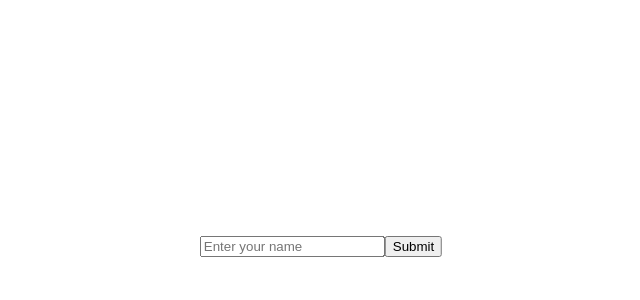
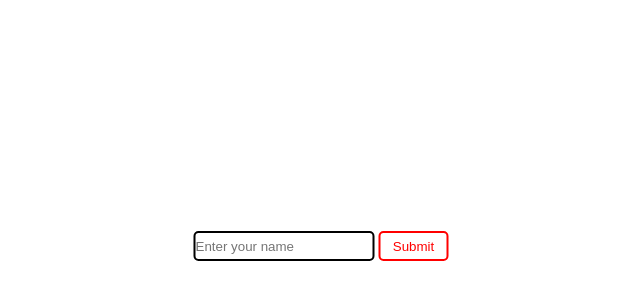
Before and after one commit to wizzfizz94/frontend-app-example, a React (Create React App) app: page / in a window 1280 px wide. Shown: the part 154-454 px from the top of the page, without its empty margins (319-959 px from the left). Built offline with nearby package versions, Linux system fonts and the light colour scheme.

Commit message:
Added some input and button and header styling.

```diff
--- a/src/App.css
+++ b/src/App.css
@@ -5,3 +5,28 @@
   transform: translate(-50%, -50%);
   text-align: center;
 }
+
+.button {
+  height: 30px;
+  width: 70px;
+  background: none;
+  border: 2px solid red;
+  color: red;
+}
+
+.button:hover {
+  border: 4px solid red;
+  font-weight: bold;
+}
+
+.button, .input {
+  margin: 2px;
+  border-radius: 5px;
+}
+
+.input {
+  background: none;
+  border: 2px solid black;
+  height: 26px;
+  padding: 0;
+}
--- a/src/NameForm.js
+++ b/src/NameForm.js
@@ -9,8 +9,8 @@ function NameForm({ setNameHandler }) {
       navigate("/search");
       e.preventDefault();
     }}>
-      <input onChange={e => setNameHandler(e.target.value)} placeholder="Enter your name" />
-      <input type="submit" value="Submit" />
+      <input className="input" onChange={e => setNameHandler(e.target.value)} placeholder="Enter your name" />
+      <input className="button" type="submit" value="Submit" />
     </form>
   );
 }
--- a/src/Search.js
+++ b/src/Search.js
@@ -14,15 +14,15 @@ function Search({ name }) {
 
   return (
     <>
-      <h1>Hello {name}.</h1>
+      <h1>Hello <b style={{color: "red"}}>{name}</b>.</h1>
       <form onSubmit={e => {
         fetch(`http://localhost:3001/search?query=${query}`, {mode: "cors"})
           .then(res => res.json())
           .then(json => {console.log(json); setResults(json.photos)})
         e.preventDefault();
       }}>
-        <input onChange={e => setQuery(e.target.value)} />
-        <input type="submit" value="Search" />
+        <input className="input" placeholder="Search for a image" onChange={e => setQuery(e.target.value)} />
+        <input className="button" type="submit" value="Search" />
       </form>
       <ol style={{listStyle: "none", display: "flex", flexWrap: "wrap", padding: 0}}>
       {results.map((res, idx) => <li key={idx} style={{flexBasis: 100, flexGrow: 1, height: 100}}>
```
